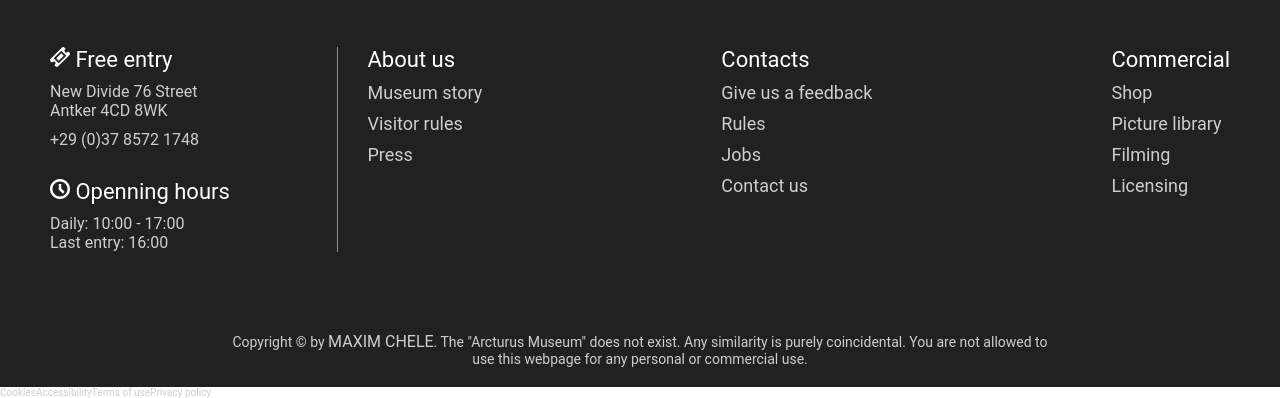
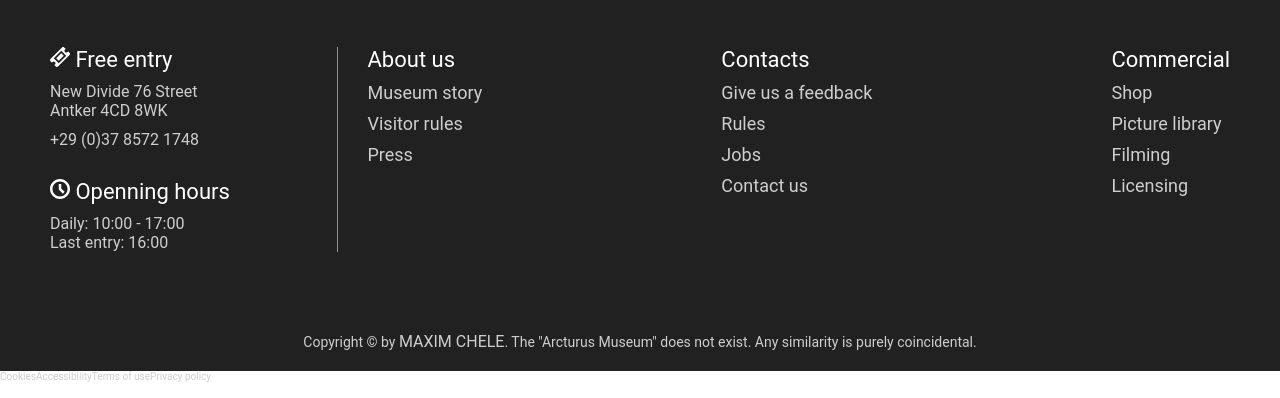
Before and after one commit to FromXeroToHero/ArcturusMuseum, a website: page index.html in a window 1280 px wide. Shown: the part 6691-7089 px from the top of the page. Drawn offline with nearby package versions, Linux system fonts and the light colour scheme; a web font is replaced by a local one.

Commit message:
Changed copyright text

```diff
--- a/index.html
+++ b/index.html
@@ -462,8 +462,7 @@
 
       <div class="copyright">
         Copyright &copy; by <a href="#">Maxim Chele</a>. The "Arcturus Museum"
-        does not exist. Any similarity is purely coincidental. You are not
-        allowed to use this webpage for any personal or commercial use.
+        does not exist. Any similarity is purely coincidental.
       </div>
     </footer>
     <div class="container">
```
